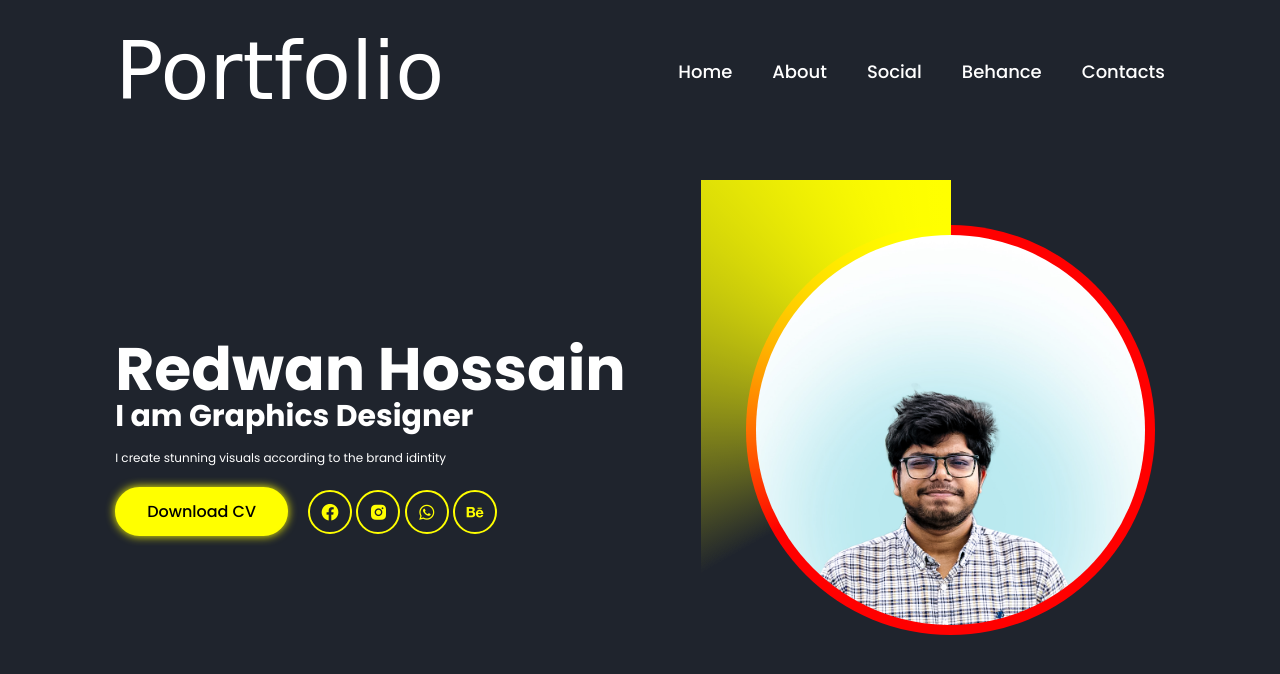
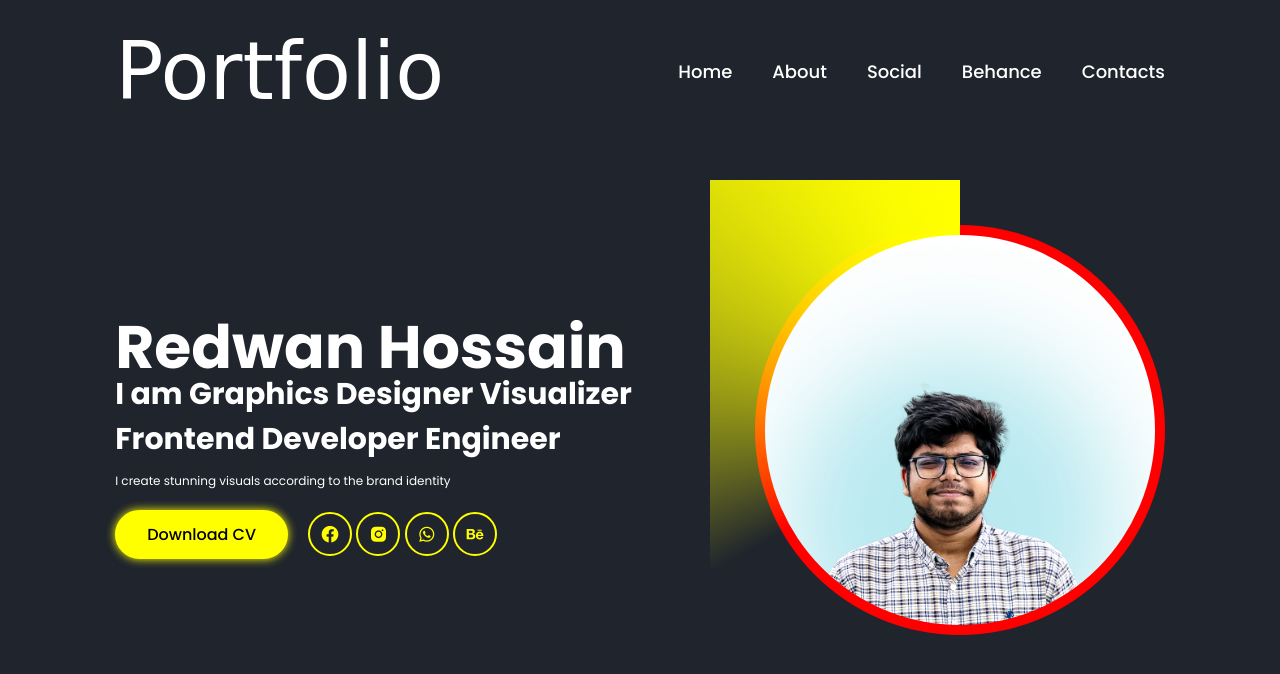
Before and after one commit to incognitoShadow/Red-1, a plain HTML site: page index.html in a window 1280 px wide. Drawn offline with nearby package versions, Linux system fonts and the light colour scheme; a web font is replaced by a local one.

Commit message:
Refactor home section with dynamic roles display
Updated the home section to include multiple roles for the user.

```diff
--- a/index.html
+++ b/index.html
@@ -20,9 +20,14 @@
   </nav>
   <section class="home">
     <div class="home-info">
-      <h1>Redwan Hossain</h1>
-      <h2>I am Graphics Designer</h2>
-      <p>I create stunning visuals according to the brand idintity</p>
+      <h1 >Redwan Hossain</h1>
+      <h2>I am
+        <span style="--i:4" data-text="Graphics Designer">Graphics Designer</span>
+        <span style="--i:3" data-text="Visualizer">Visualizer</span>
+        <span style="--i:2" data-text="Frontend Developer">Frontend Developer</span>
+        <span style="--i:1" data-text="Engineer">Engineer</span>
+      </h2>
+      <p>I create stunning visuals according to the brand identity</p>
       <div class="btn-sci">
         <a href="#" class="btn">Download CV</a>
         <div class="sci">
@@ -39,9 +44,7 @@
           <img src="melkh.jpg" alt="This my picture">
 
         </div>
-
       </div>
-
     </div>
   </section>
 </body>
```
